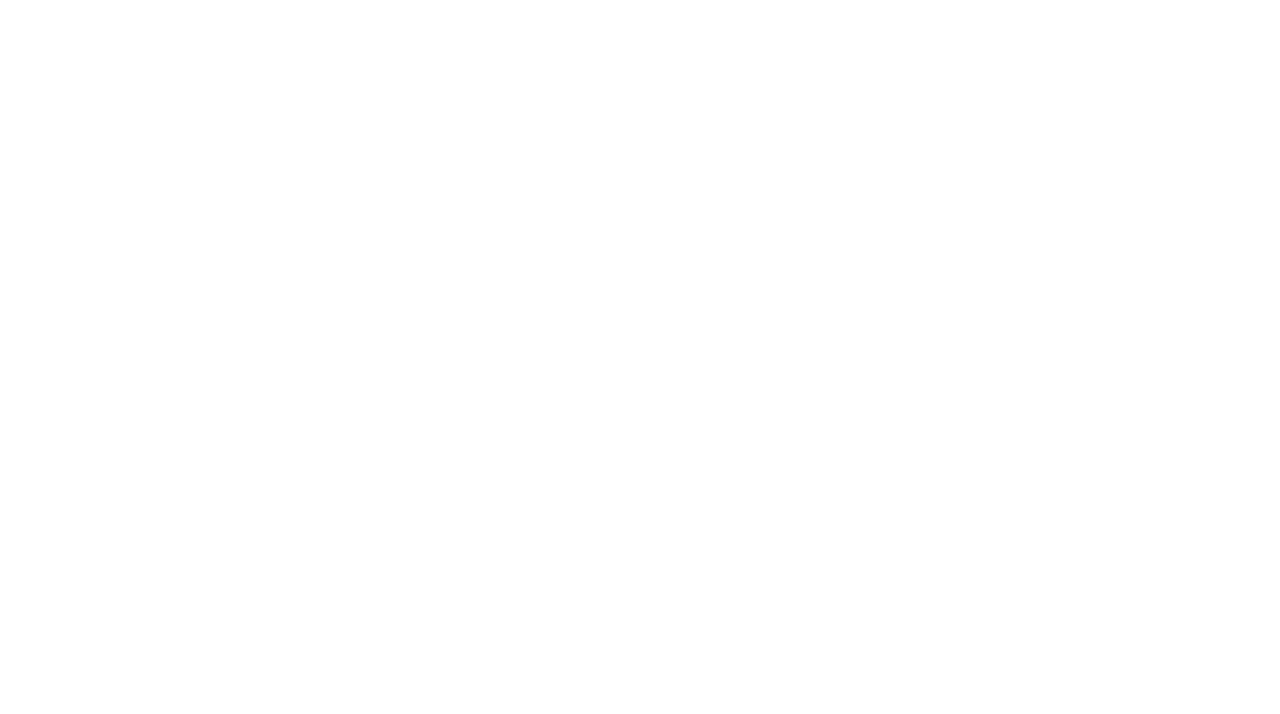
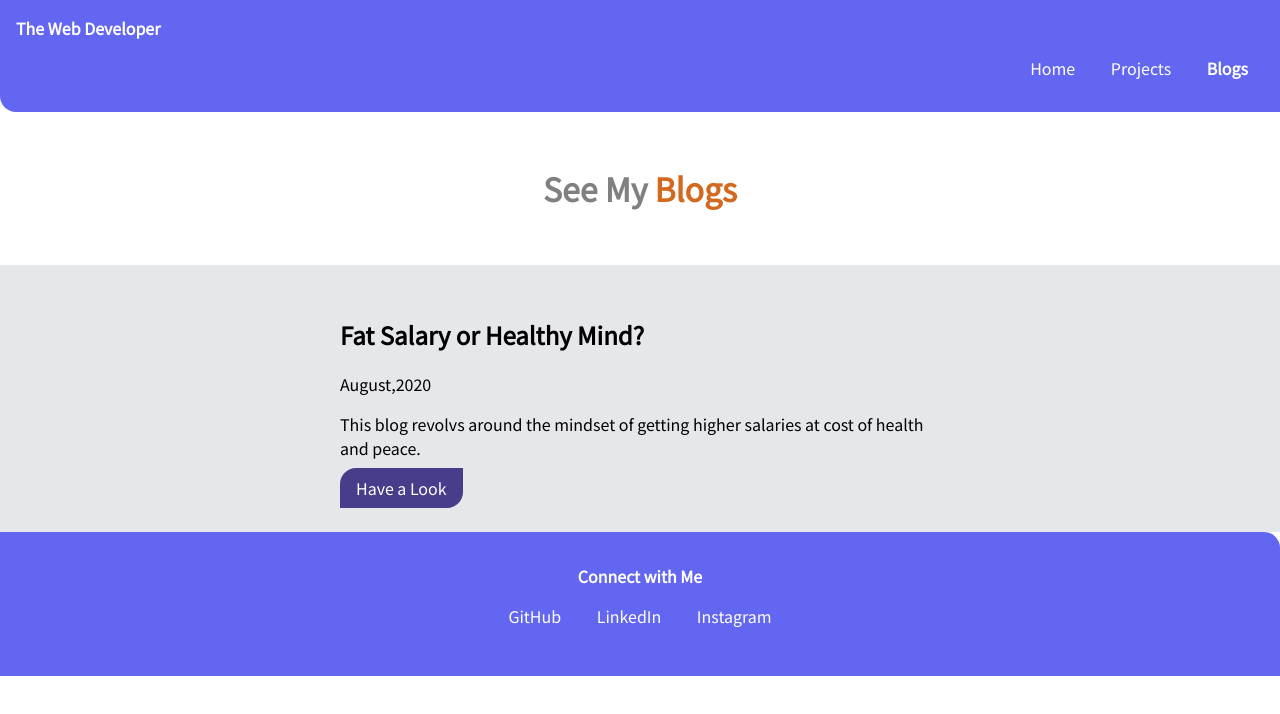
Before and after one commit to tushar131999/TusharSharma.com, a plain HTML site: page Blogs.html in a window 1280 px wide. Drawn offline with Linux system fonts and the light colour scheme.

Commit message:
updated one blog and two projects

```diff
--- a/Blogs.html
+++ b/Blogs.html
@@ -3,7 +3,49 @@
   <head>
     <meta charset="UTF-8" />
     <meta name="viewport" content="width=device-width, initial-scale=1.0" />
+    <link rel="stylesheet" href="/style.css">
     <title>Blogs</title>
   </head>
-  <body></body>
+  <body>
+    <nav class="navigation">
+      <div class="nav-brand">The Web Developer</div>
+      <ul class="non-bullet-list nav-pills">
+        <li class="list-style-inline">
+          <a href="/index.html">Home</a>
+        </li>
+        <li class="list-style-inline">
+          <a href="/Projects.html">Projects</a>
+        </li>
+        <li class="list-style-inline active">
+          <a href="/Blogs.html">Blogs</a>
+        </li>
+      </ul>
+    </nav>
+    <header class="hero">
+      <h1 class="hero-heading">
+        See My <span id="header-heading">Blogs</span>
+      </h1>
+    </header>
+    <section class="section ow">
+      <div class="container container-center">
+        <h2 style="text-align: left;">Fat Salary or Healthy Mind?</h2>
+        <p>August,2020</p>
+        <p>This blog revolvs around the mindset of getting higher salaries at cost of health and peace.
+        </p>
+        <a class="link link-primary" href="https://replit.com/@TusharRaj1/Doyouknowmequiz-1?v=1">Have a Look</a>
+      </div>
+    </section>
+    <footer class="footer">
+      <div class="footer-header">Connect with Me</div>
+      <ul class="social-links non-bullet-list">
+        <li class="list-style-inline">
+          <a href="https://github.com/tushar131999/TusharSharma.com">GitHub</a>
+        </li>
+        <li class="list-style-inline"><a href="">LinkedIn</a></li>
+        <li class="list-style-inline">
+          <a href="https://www.instagram.com/ruhanialfaaz/?hl=en">Instagram</a>
+        </li>
+      </ul>
+    </footer>
+  </body>
 </html>
```
Also changed, not shown: Projects.html (+38 -1 lines), index.html (+4 -4 lines).
